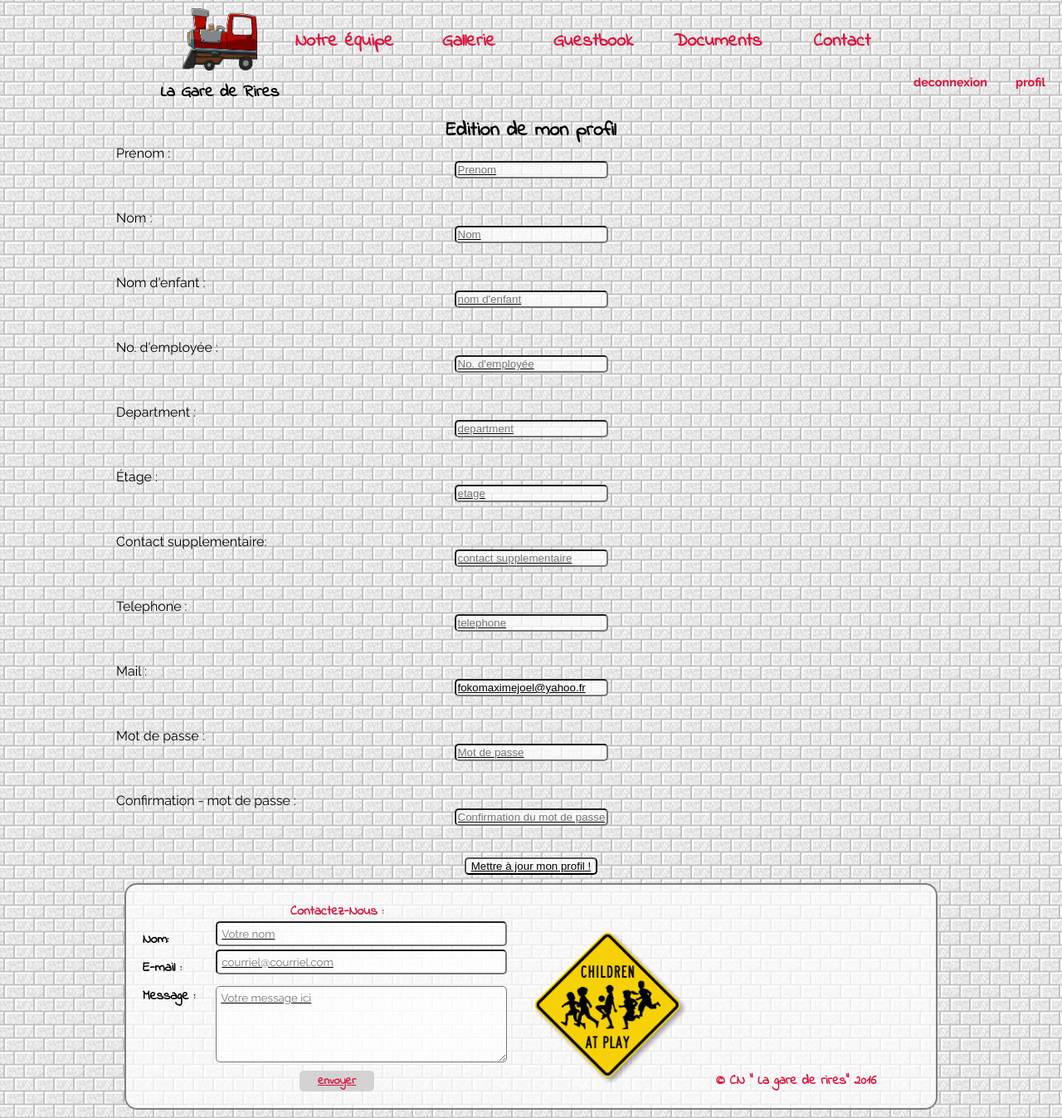
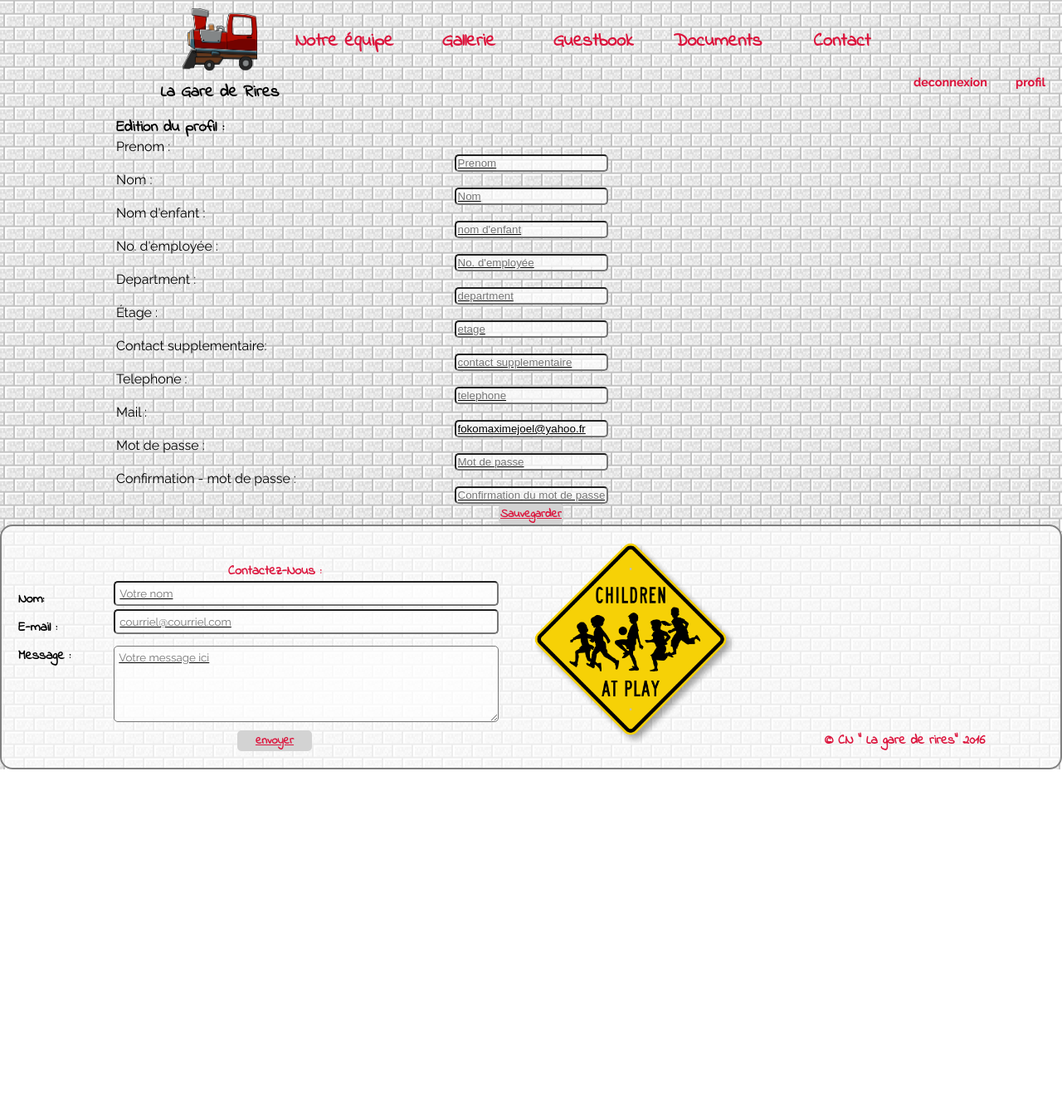
Before and after one commit to Qlcha/La-Gare-de-Rires, a PHP site: page /profil.php in a window 1280 px wide. Shown: the whole page at 83% size. After the commit the page ends 927 px from the top, so only its background shows below. Run offline with PHP 8.4, Linux system fonts and the light colour scheme; the visitor is signed in with stand-in values (Sample User, id 1); data comes from the database, SQL or seed files in the repository; data that the repository does not hold is empty; some libraries are stand-ins or nearby versions.

Commit message:
css responsive formulaires

```diff
--- a/css/stylesheet.css
+++ b/css/stylesheet.css
@@ -325,8 +325,14 @@
     color: crimson;
 }
 
+#profil h3{
+    color: crimson;
+}
 
-
+#profil {
+    margin: 0;
+    margin-bottom: 20px;
+}
 /*********************** ADMIN ******************/
 
 #admin_content_block {
@@ -464,6 +470,12 @@
     text-align: center;
     color: crimson;
 }
+
+footer.content_block{
+    margin: 0 auto;
+
+}
+
 
 footer .button {
     margin: 0 auto;
@@ -820,6 +832,30 @@
         width: 50%;
     }
 
+    #profil {
+        width: 100%;
+        text-align: left;
+    }
+
+    #profil h2, #profil strong{
+        display: block;
+        text-align: center;
+    }
+
+
+
+    #profil label{
+        display: inline-block;
+        width: 30%;
+        font-family: 'Indie Flower', cursive;
+        font-weight: bold;
+    }
+
+    #profil input{
+        display: inline-block;
+        width: 60%;
+    }
+
 }
 /*************DESKTOP***********/
 @media screen and (min-width: 1024px){
--- a/editionprofil.php
+++ b/editionprofil.php
@@ -80,51 +80,40 @@
 
    }
 ?>
-<html>
-   <head>
-      <title>Edition du profil</title>
-      <meta charset="utf-8">
-   </head>
-   <body>
-      <div align="center">
-         <h2>Edition de mon profil</h2>
-         <div align="left">
+
+
+         <h3>Edition du profil :</h3>
             <form method="POST" action="" enctype="multipart/form-data">
                <label>Prenom :</label>
-               <input type="text" name="newprenom" placeholder="Prenom" value="<?php echo $user['prenom']; ?>" /><br /><br />
+               <input type="text" name="newprenom" placeholder="Prenom" value="<?php echo $user['prenom']; ?>" />
                <label>Nom :</label>
-               <input type="text" name="newnom" placeholder="Nom" value="<?php echo $user['nom']; ?>" /><br /><br />
+               <input type="text" name="newnom" placeholder="Nom" value="<?php echo $user['nom']; ?>" />
                <label>Nom d'enfant :</label>
-               <input type="text" name="newenfant" placeholder="nom d'enfant" value="<?php echo $user['nom_enfant']; ?>" /><br /><br />
+               <input type="text" name="newenfant" placeholder="nom d'enfant" value="<?php echo $user['nom_enfant']; ?>" />
                <label>No. d'employée :</label>
-               <input type="text" name="newemployer" placeholder="No. d'employée" value="<?php echo $user['numero_employer']; ?>" /><br /><br />
+               <input type="text" name="newemployer" placeholder="No. d'employée" value="<?php echo $user['numero_employer']; ?>" />
                <label>Department :</label>
-               <input type="text" name="newdepartment" placeholder="department" value="<?php echo $user['departement']; ?>" /><br /><br />
+               <input type="text" name="newdepartment" placeholder="department" value="<?php echo $user['departement']; ?>" />
                <label>Étage :</label>
-               <input type="text" name="newetage" placeholder="etage" value="<?php echo $user['etage']; ?>" /><br /><br />
+               <input type="text" name="newetage" placeholder="etage" value="<?php echo $user['etage']; ?>" />
                <label>Contact supplementaire:</label>
-               <input type="text" name="newcontact" placeholder="contact supplementaire" value="<?php echo $user['contact_supplementaire']; ?>" /><br /><br />
+               <input type="text" name="newcontact" placeholder="contact supplementaire" value="<?php echo $user['contact_supplementaire']; ?>" />
                <label>Telephone :</label>
-               <input type="text" name="newtelephone" placeholder="telephone" value="<?php echo $user['telephone']; ?>" /><br /><br />
+               <input type="text" name="newtelephone" placeholder="telephone" value="<?php echo $user['telephone']; ?>" />
+               <label>Mail :</label>
+               <input type="text" name="newmail" placeholder="Mail" value="<?php echo $user['mail']; ?>" />
+               <label>Mot de passe :</label>
+               <input type="password" name="newmdp1" placeholder="Mot de passe"/>
+               <label>Confirmation - mot de passe :</label>
+               <input type="password" name="newmdp2" placeholder="Confirmation du mot de passe" />
+               <input type="submit" value="Sauvegarder" class="button"/>
+            </form></div>
+            <?php if(isset($msg)) { echo $msg; } ?>
 
-               <label>Mail :</label>
-               <input type="text" name="newmail" placeholder="Mail" value="<?php echo $user['mail']; ?>" /><br /><br />
-               <label>Mot de passe :</label>
-               <input type="password" name="newmdp1" placeholder="Mot de passe"/><br /><br />
-               <label>Confirmation - mot de passe :</label>
-               <input type="password" name="newmdp2" placeholder="Confirmation du mot de passe" /><br /><br />
-               <input type="submit" value="Mettre à jour mon profil !" />
-            <!--   <a href="deconnexion.php">Se déconnecter</a>-->
-            </form>
-            <?php if(isset($msg)) { echo $msg; } ?>
-         </div>
-      </div>
-   </body>
-</html>
+
 <?php
 }
 else {
    header("Location: connexion.php");
 }
 ?>
-<?php require_once 'view_parts/_footer.php'; ?>
--- a/profil.php
+++ b/profil.php
@@ -15,11 +15,9 @@
 
 ?>
 
-      <div align="center" class="formulaire content_block">
+      <div align="center" class="formulaire content_block" id="profil">
          <h2> Bienvenue <?php echo $userinfo['prenom']; ?></h2>
-         <br /><br />
          <p><strong><?php echo $userinfo['mail']; ?></strong></p>
-         <br />
          <?php
          if(isset($_SESSION['id']) AND $userinfo['id'] == $_SESSION['id']) {
 
@@ -28,6 +26,5 @@
          require_once 'editionprofil.php'
          ?>
 
-      </div>
 
 <?php require_once 'view_parts/_footer.php'; ?>
```
Also changed, not shown: auth-confirmation.php (deleted, +0 -61 lines), authentification.php (+2 -10 lines), connexion.php (+8 -2 lines).
